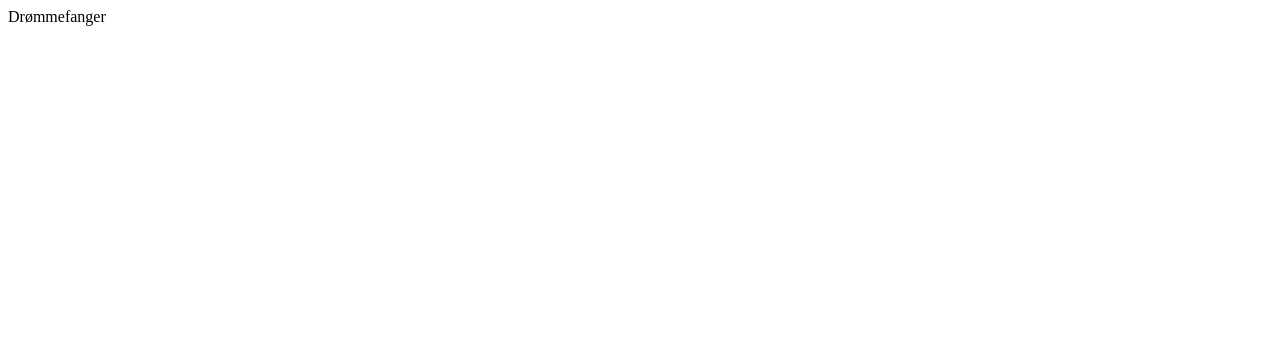
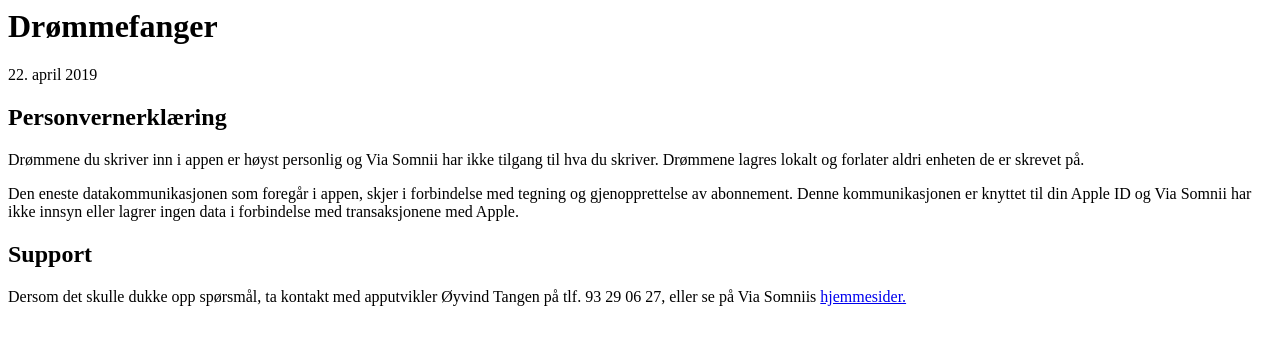
Before and after one commit to oyvindrt/oyvindrt.github.io, a plain HTML site: page index.html in a window 1280 px wide. Drawn offline with Linux system fonts and the light colour scheme.

Commit message:
Enkel personvernerklæring og support-side

```diff
--- a/index.html
+++ b/index.html
@@ -1 +1,11 @@
-Drømmefanger
+<meta charset="UTF-8">
+
+<h1>Drømmefanger</h1>
+<p>22. april 2019</p>
+
+<h2>Personvernerklæring</h2>
+<p>Drømmene du skriver inn i appen er høyst personlig og Via Somnii har ikke tilgang til hva du skriver. Drømmene lagres lokalt og forlater aldri enheten de er skrevet på.</p>
+<p>Den eneste datakommunikasjonen som foregår i appen, skjer i forbindelse med tegning og gjenopprettelse av abonnement. Denne kommunikasjonen er knyttet til din Apple ID og Via Somnii har ikke innsyn eller lagrer ingen data i forbindelse med transaksjonene med Apple.</p>
+
+<h2>Support</h2>
+<p>Dersom det skulle dukke opp spørsmål, ta kontakt med apputvikler Øyvind Tangen på tlf. 93 29 06 27, eller se på Via Somniis <a href="http://www.viasomnii.net/om-oss/kontakt-nb">hjemmesider.</a></p>
```
